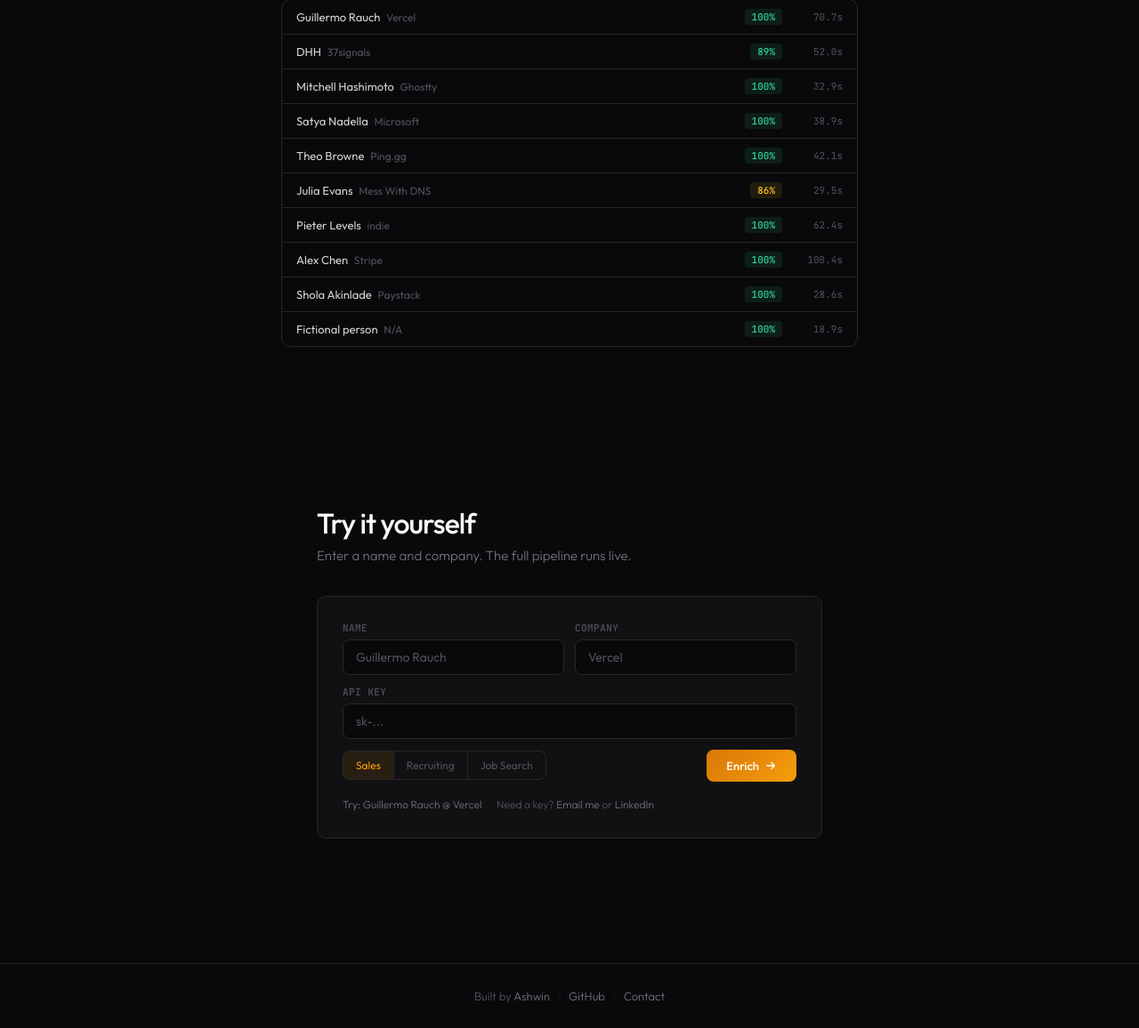
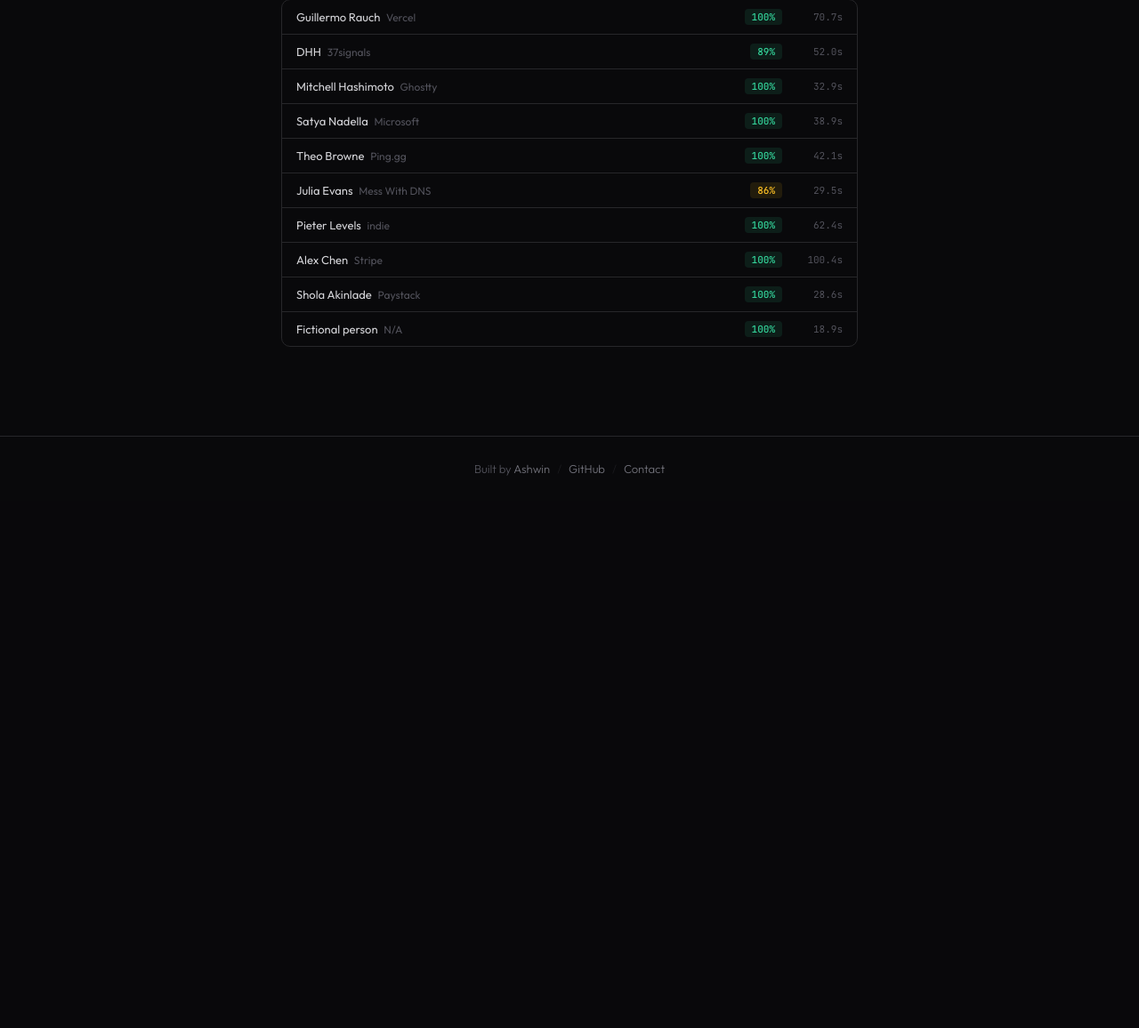
Before and after one commit to Ashwinash27/lead-enrichment-agent, a FastAPI app: page / in a window 1280 px wide. Shown: the part 5324-6480 px from the top of the page at 89% size. After the commit the page ends 5859 px from the top, so only its background shows below. Run offline with FastAPI, Linux system fonts and the light colour scheme.

Commit message:
Remove demo form — convert to landing page only

```diff
--- a/templates/index.html
+++ b/templates/index.html
@@ -9,7 +9,7 @@
   <link rel="preconnect" href="https://fonts.googleapis.com">
   <link rel="preconnect" href="https://fonts.gstatic.com" crossorigin>
   <link href="https://fonts.googleapis.com/css2?family=Outfit:wght@300;400;500;600;700&family=JetBrains+Mono:wght@400;500&display=swap" rel="stylesheet">
-  <link rel="stylesheet" href="/static/css/style.css?v=5">
+  <link rel="stylesheet" href="/static/css/style.css?v=6">
 </head>
 <body>
 
@@ -22,7 +22,6 @@
       <a href="#how">Process</a>
       <a href="#arch">Architecture</a>
       <a href="#output">Output</a>
-      <a href="#demo">Demo</a>
       <a href="https://github.com/Ashwinash27/lead-enrichment-agent" target="_blank" rel="noopener">GitHub</a>
     </nav>
   </header>
@@ -41,8 +40,8 @@
         </div>
         <p class="hero-desc reveal-hero" style="--d:1.5">Feed it a name and company. It fans out across 7 sources, runs a 5-layer email waterfall, and returns structured JSON with talking points. Two LLM calls. ~44s average.</p>
         <div class="hero-actions reveal-hero" style="--d:2.5">
-          <a href="#demo" class="btn-primary">
-            Try the demo
+          <a href="https://github.com/Ashwinash27/lead-enrichment-agent" target="_blank" rel="noopener" class="btn-primary">
+            View on GitHub
             <svg width="14" height="14" viewBox="0 0 16 16" fill="none"><path d="M3 8h10m0 0L9 4m4 4L9 12" stroke="currentColor" stroke-width="1.5" stroke-linecap="round" stroke-linejoin="round"/></svg>
           </a>
           <a href="https://github.com/Ashwinash27/lead-enrichment-agent" target="_blank" rel="noopener" class="btn-secondary">
@@ -310,59 +309,6 @@
       </div>
     </section>
 
-    <!-- ── DEMO ── -->
-    <section class="demo-section" id="demo">
-      <h2 class="section-heading reveal">Try it yourself</h2>
-      <p class="demo-intro reveal">Enter a name and company. The full pipeline runs live.</p>
-
-      <form id="enrich-form" class="demo-form reveal">
-        <div class="form-row-2">
-          <div class="f-group">
-            <label for="input-name">Name</label>
-            <input type="text" id="input-name" placeholder="Guillermo Rauch" required autocomplete="off">
-          </div>
-          <div class="f-group">
-            <label for="input-company">Company</label>
-            <input type="text" id="input-company" placeholder="Vercel" autocomplete="off">
-          </div>
-        </div>
-        <div class="f-group">
-          <label for="input-api-key">API Key</label>
-          <input type="text" id="input-api-key" placeholder="sk-..." autocomplete="off">
-        </div>
-        <div class="form-actions">
-          <div class="toggles">
-            <button type="button" class="toggle-btn active" data-use-case="sales">Sales</button>
-            <button type="button" class="toggle-btn" data-use-case="recruiting">Recruiting</button>
-            <button type="button" class="toggle-btn" data-use-case="job_search">Job Search</button>
-          </div>
-          <button type="submit" id="btn-submit" class="btn-go">
-            <span class="btn-text">Enrich</span>
-            <svg width="14" height="14" viewBox="0 0 16 16" fill="none"><path d="M3 8h10m0 0L9 4m4 4L9 12" stroke="currentColor" stroke-width="1.5" stroke-linecap="round" stroke-linejoin="round"/></svg>
-          </button>
-        </div>
-        <p class="form-hint">
-          <a href="#" id="try-example">Try: Guillermo Rauch @ Vercel</a>
-          <span class="hint-sep">&middot;</span>
-          Need a key? <a href="mailto:ashwinashig.27@gmail.com?subject=API%20Key%20Request">Email me</a> or <a href="https://www.linkedin.com/in/ashwin-shanmugasundaram/" target="_blank" rel="noopener">LinkedIn</a>
-        </p>
-      </form>
-
-      <div id="results" class="hidden">
-        <div id="loading" class="loading-state hidden"><div class="spinner"></div><p id="loading-text">Researching...</p></div>
-        <div id="error-box" class="error-box hidden"><p id="error-message"></p><p id="error-countdown" class="hidden"></p></div>
-        <div id="profile-card" class="profile-card hidden">
-          <div class="card-header"><div><h2 id="profile-name" class="profile-name"></h2><p id="profile-role" class="profile-role"></p><p id="profile-location" class="profile-location"></p></div><div class="badges"><span id="badge-latency" class="badge badge-latency"></span><span id="badge-sources" class="badge badge-muted"></span></div></div>
-          <div id="profile-links" class="profile-links hidden"><a id="link-github" href="#" target="_blank" rel="noopener" class="profile-link hidden">GitHub</a><a id="link-linkedin" href="#" target="_blank" rel="noopener" class="profile-link hidden">LinkedIn</a><a id="link-website" href="#" target="_blank" rel="noopener" class="profile-link hidden">Website</a><a id="link-twitter" href="#" target="_blank" rel="noopener" class="profile-link hidden">Twitter</a></div>
-          <div id="section-about" class="card-section hidden"><h3>About</h3><p id="about-bio"></p><div id="about-details" class="detail-grid"><div id="detail-education" class="hidden"><span class="label">Education</span><span id="education-value"></span></div><div id="detail-previous" class="hidden"><span class="label">Previous</span><span id="previous-value"></span></div></div></div>
-          <div id="section-email" class="card-section hidden"><h3>Email</h3><div class="email-row"><span id="email-value" class="email-text"></span><span id="email-confidence" class="badge"></span><button id="btn-copy-email" class="btn-icon" title="Copy"><svg width="14" height="14" viewBox="0 0 24 24" fill="none" stroke="currentColor" stroke-width="2"><rect x="9" y="9" width="13" height="13" rx="2"/><path d="M5 15H4a2 2 0 01-2-2V4a2 2 0 012-2h9a2 2 0 012 2v1"/></svg></button></div></div>
-          <div class="card-row"><div id="section-github" class="card-section card-half hidden"><h3>GitHub</h3><div class="github-stats"><div class="stat"><span id="gh-repos" class="stat-value">0</span><span class="stat-label">Repos</span></div><div class="stat"><span id="gh-followers" class="stat-value">0</span><span class="stat-label">Followers</span></div><div class="stat"><span id="gh-activity" class="stat-value">-</span><span class="stat-label">Activity</span></div></div><div id="gh-languages" class="tag-list"></div><a id="gh-link" href="#" target="_blank" rel="noopener" class="link">View profile</a></div><div id="section-skills" class="card-section card-half hidden"><h3>Skills</h3><div id="skills-list" class="tag-list"></div></div></div>
-          <div id="section-news" class="card-section hidden"><h3>Recent News</h3><ul id="news-list" class="news-list"></ul></div>
-          <div id="section-points" class="card-section hidden"><div class="section-header"><h3>Talking Points</h3><button id="btn-copy-points" class="btn-icon" title="Copy all"><svg width="14" height="14" viewBox="0 0 24 24" fill="none" stroke="currentColor" stroke-width="2"><rect x="9" y="9" width="13" height="13" rx="2"/><path d="M5 15H4a2 2 0 01-2-2V4a2 2 0 012-2h9a2 2 0 012 2v1"/></svg></button></div><ol id="points-list" class="points-list"></ol></div>
-          <div class="card-footer"><div id="confidence-scores" class="confidence-bar"></div><p id="sources-summary" class="text-muted"></p></div>
-        </div>
-      </div>
-    </section>
 
   </main>
 
@@ -404,6 +350,5 @@
       }
     }
   </script>
-  <script src="/static/js/app.js"></script>
 </body>
 </html>
```
